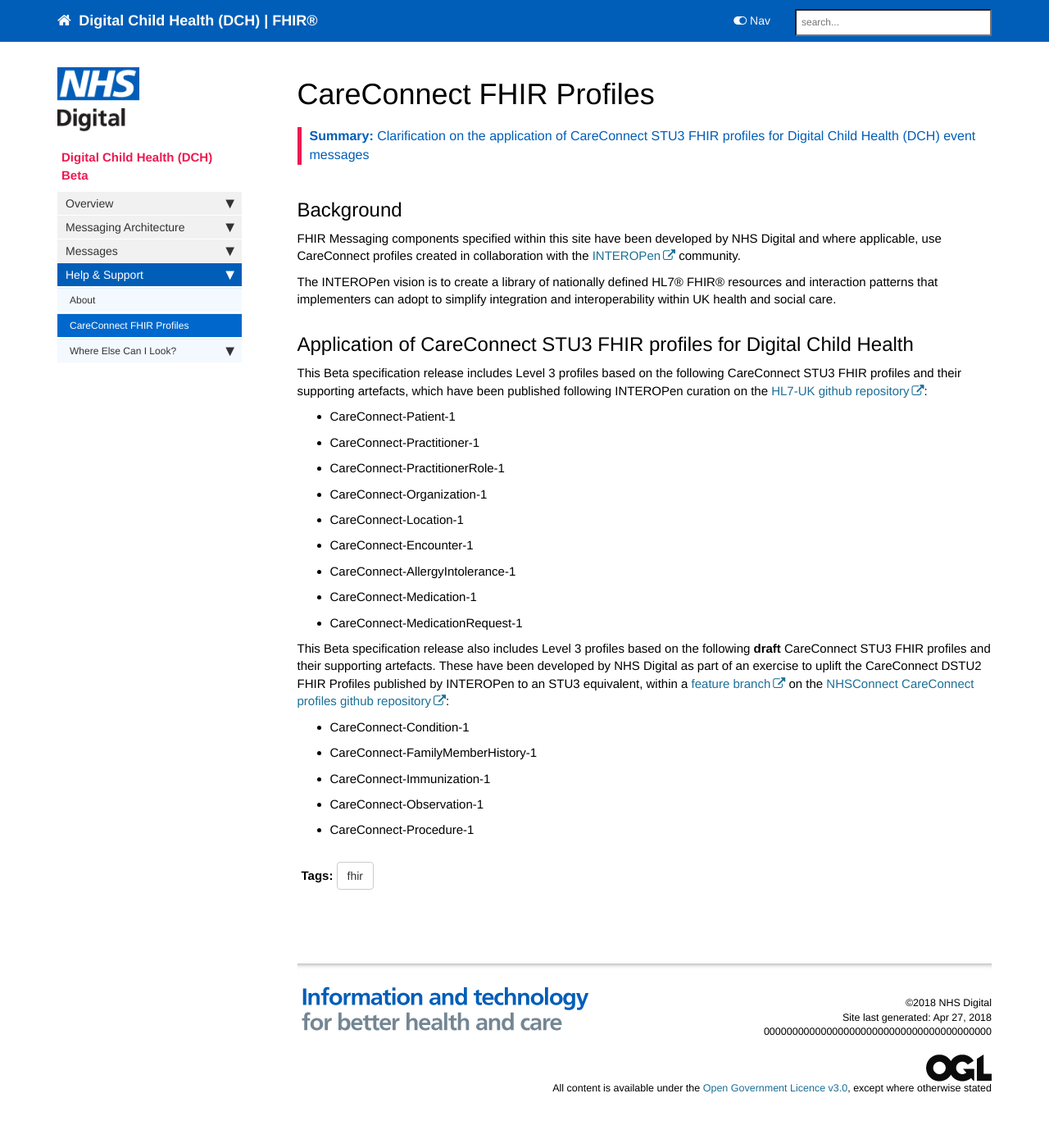
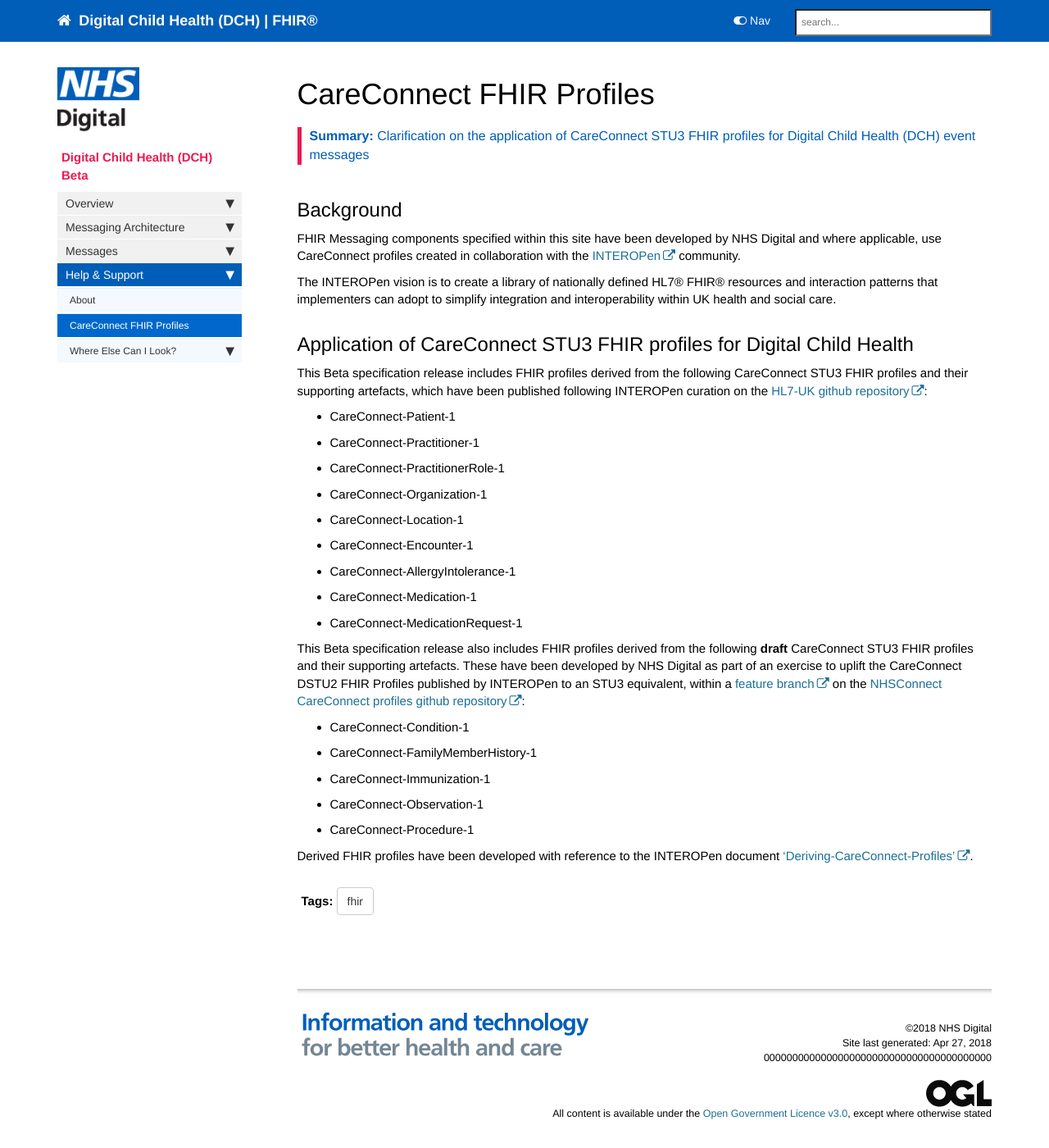
Before and after one commit to nhsconnect/Digital-Child-Health-STU3, a Jekyll site: the page built from pages/support/support_careconnect.md, in a window 1280 px wide and 1400 px high. Shown: the whole window at 82% size. Built offline with Jekyll 4.4.1, drawn with Linux system fonts in a browser that asks for light colours; nearby versions of some CDN libraries; comment, search, counter and statistics services are not loaded.

Commit message:
Beta prep update QA

```diff
--- a/pages/support/support_careconnect.md
+++ b/pages/support/support_careconnect.md
@@ -15,7 +15,7 @@ The INTEROPen vision is to create a library of nationally defined HL7® FHIR® r
 
 ## Application of CareConnect STU3 FHIR profiles for Digital Child Health ##
 
-This Beta specification release includes Level 3 profiles based on the following CareConnect STU3 FHIR profiles and their supporting artefacts, which have been published following INTEROPen curation on the [HL7-UK github repository](https://github.com/HL7-UK/CareConnect-profiles-STU3/):
+This Beta specification release includes FHIR profiles derived from the following CareConnect STU3 FHIR profiles and their supporting artefacts, which have been published following INTEROPen curation on the [HL7-UK github repository](https://github.com/HL7-UK/CareConnect-profiles-STU3/):
 
 - CareConnect-Patient-1
 - CareConnect-Practitioner-1
@@ -27,10 +27,12 @@ This Beta specification release includes Level 3 profiles based on the following
 - CareConnect-Medication-1
 - CareConnect-MedicationRequest-1
 
-This Beta specification release also includes Level 3 profiles based on the following **draft** CareConnect STU3 FHIR profiles and their supporting artefacts. These have been developed by NHS Digital as part of an exercise to uplift the CareConnect DSTU2 FHIR Profiles published by INTEROPen to an STU3 equivalent, within a [feature branch](https://github.com/nhsconnect/CareConnect-profiles/tree/feature/stu3) on the [NHSConnect CareConnect profiles github repository](https://github.com/nhsconnect/CareConnect-profiles):
+This Beta specification release also includes FHIR profiles derived from the following **draft** CareConnect STU3 FHIR profiles and their supporting artefacts. These have been developed by NHS Digital as part of an exercise to uplift the CareConnect DSTU2 FHIR Profiles published by INTEROPen to an STU3 equivalent, within a [feature branch](https://github.com/nhsconnect/CareConnect-profiles/tree/feature/stu3) on the [NHSConnect CareConnect profiles github repository](https://github.com/nhsconnect/CareConnect-profiles):
 
  - CareConnect-Condition-1
  - CareConnect-FamilyMemberHistory-1
  - CareConnect-Immunization-1
  - CareConnect-Observation-1
  - CareConnect-Procedure-1
+
+Derived FHIR profiles have been developed with reference to the INTEROPen document ['Deriving-CareConnect-Profiles'](https://docs.google.com/document/d/1Fe6_w78BiNKwAnmsJi0-oQe7TRc2VpFqUQGpdpbkn7s/edit#heading=h.v4n7w91x36ud).
```
